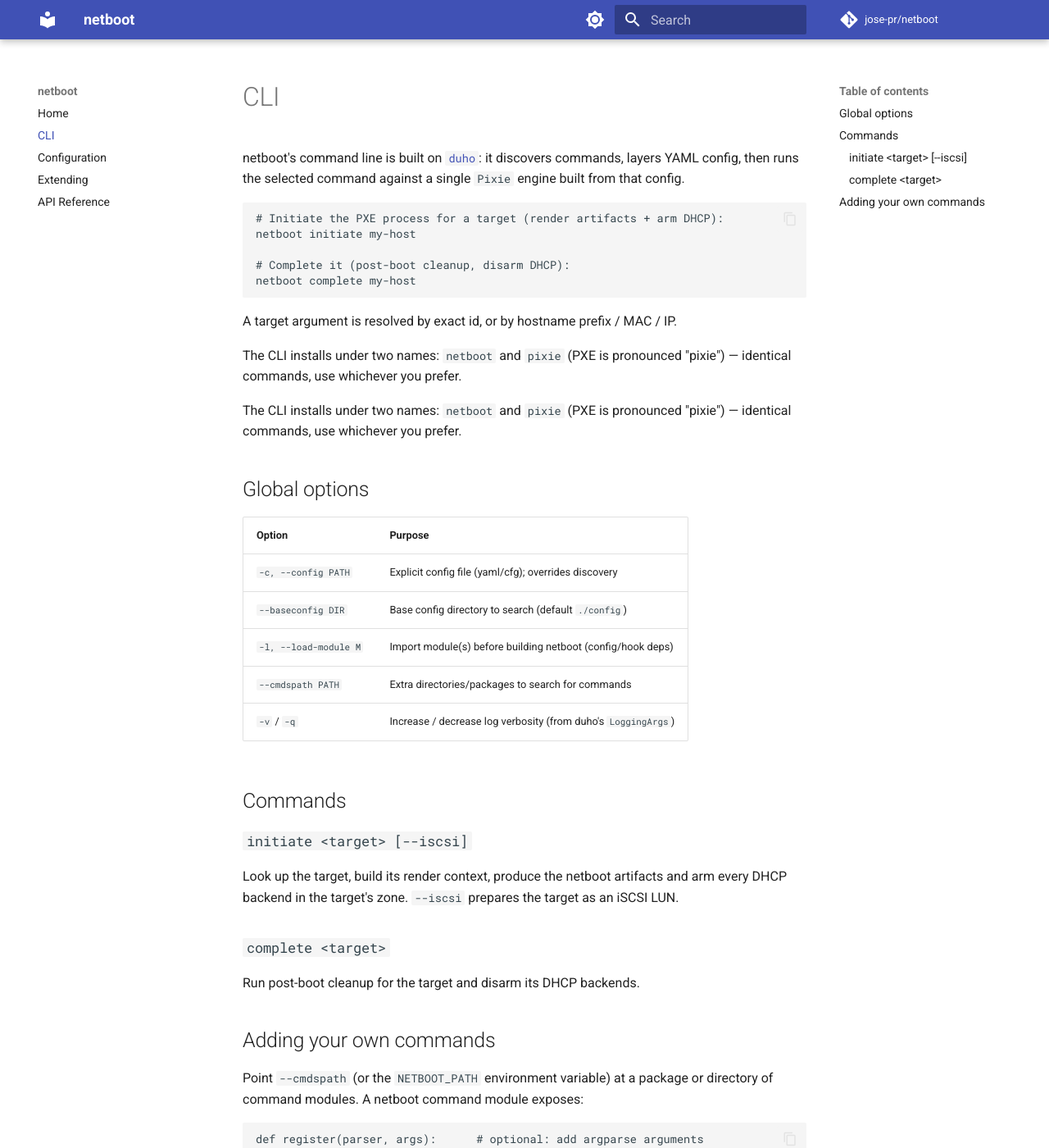
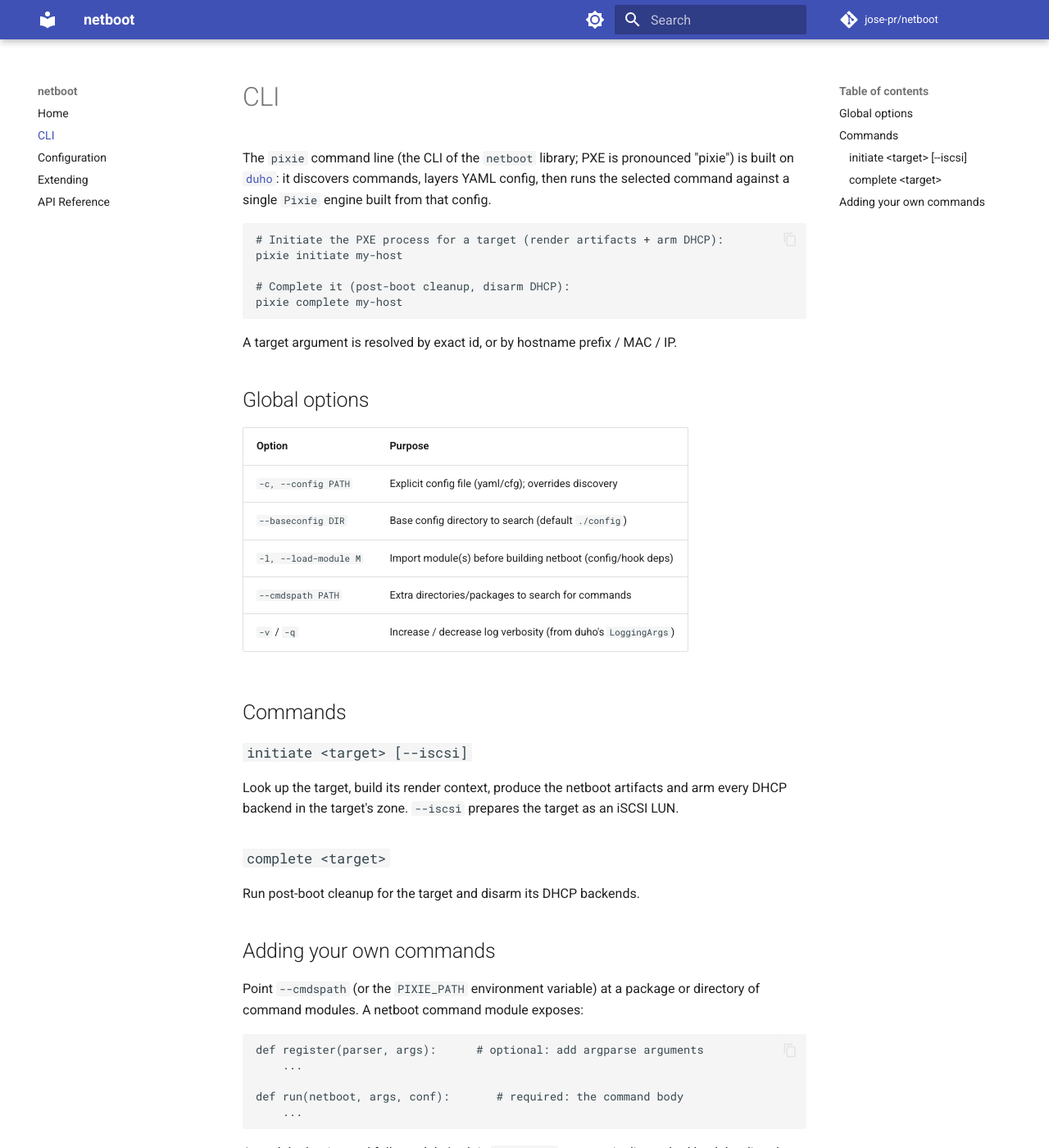
Before and after one commit to jose-pr/netboot, an MkDocs documentation site: the page built from docs/cli.md, in a window 1280 px wide and 1400 px high. Shown: the whole window at 82% size. Built offline with MkDocs 1.6.1 and Material for MkDocs 9.7.7, drawn with Linux system fonts in a browser that asks for light colours; comment, search, counter and statistics services are not loaded.

Commit message:
refactor: the CLI is pixie; netboot is only the library
The command-line identity moves entirely to pixie (the pronunciation of
PXE) so its env vars and prog name are pixie-branded, while netboot stays
as the import package:

- console script: netboot -> pixie (single entry point; python -m netboot
  still works)
- default app name / prog: netboot -> pixie
- command-discovery env var: NETBOOT_PATH -> PIXIE_PATH
- default config file: netboot.yaml -> pixie.yaml

Docs, API header and changelog updated to match.

````diff
--- a/docs/cli.md
+++ b/docs/cli.md
@@ -1,24 +1,19 @@
 # CLI
 
-netboot's command line is built on [`duho`](https://github.com/jose-pr/duho): it
+The `pixie` command line (the CLI of the `netboot` library; PXE is
+pronounced "pixie") is built on [`duho`](https://github.com/jose-pr/duho): it
 discovers commands, layers YAML config, then runs the selected command against a
 single `Pixie` engine built from that config.
 
 ```sh
 # Initiate the PXE process for a target (render artifacts + arm DHCP):
-netboot initiate my-host
+pixie initiate my-host
 
 # Complete it (post-boot cleanup, disarm DHCP):
-netboot complete my-host
+pixie complete my-host
 ```
 
 A target argument is resolved by exact id, or by hostname prefix / MAC / IP.
-
-The CLI installs under two names: `netboot` and `pixie` (PXE is pronounced
-"pixie") — identical commands, use whichever you prefer.
-
-The CLI installs under two names: `netboot` and `pixie` (PXE is pronounced
-"pixie") — identical commands, use whichever you prefer.
 
 ## Global options
 
@@ -44,7 +39,7 @@ Run post-boot cleanup for the target and disarm its DHCP backends.
 
 ## Adding your own commands
 
-Point `--cmdspath` (or the `NETBOOT_PATH` environment variable) at a package or
+Point `--cmdspath` (or the `PIXIE_PATH` environment variable) at a package or
 directory of command modules. A netboot command module exposes:
 
 ```python
--- a/pyproject.toml
+++ b/pyproject.toml
@@ -43,7 +43,6 @@ dev = ["build", "hatchling", "pytest", "pytest-cov", "twine", "pyyaml", "dnspyth
 docs = ["mkdocs", "mkdocs-material", "mkdocstrings[python]"]
 
 [project.scripts]
-netboot = "netboot.main:main"
 pixie = "netboot.main:main"
 
 [project.urls]
````
Also changed, not shown: CHANGELOG.md (+4 -3 lines), README.md (+5 -8 lines), docs/configuration.md (+1 -1 lines), src/netboot/AGENTS.md (+6 -5 lines), 1 other file.
